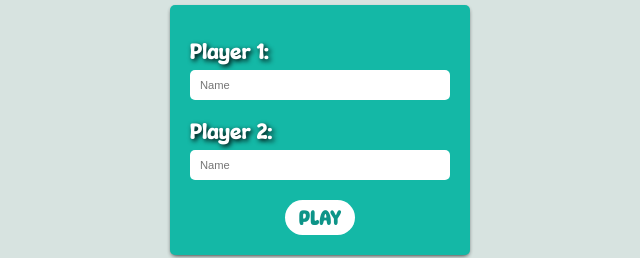
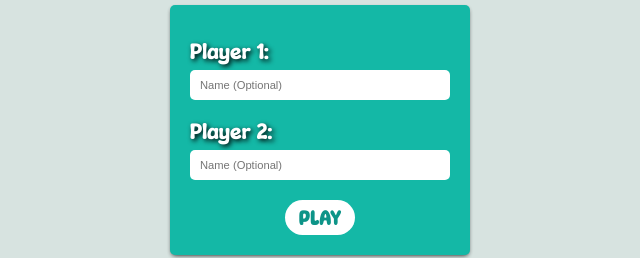
Before and after one commit to colinquinto/tic-tac-toe, a plain HTML site: page index.html in a window 1280 px wide. Shown: the part 270-528 px from the top of the page, 320-960 px from the left. Drawn offline with Linux system fonts and the light colour scheme.

Commit message:
Edit input placeholder

```diff
--- a/index.html
+++ b/index.html
@@ -24,9 +24,9 @@
         <dialog>
             <div>
             <label for="player1">Player 1:</label>
-            <input type="text" class="player1" placeholder="Name" id="player1">
+            <input type="text" class="player1" placeholder="Name (Optional)" id="player1">
             <label for="player2">Player 2:</label>
-            <input type="text" class="player2" placeholder="Name" id="player2">
+            <input type="text" class="player2" placeholder="Name (Optional)" id="player2">
             <button class="start-game">PLAY</button>
             </div>
         </dialog>
```
